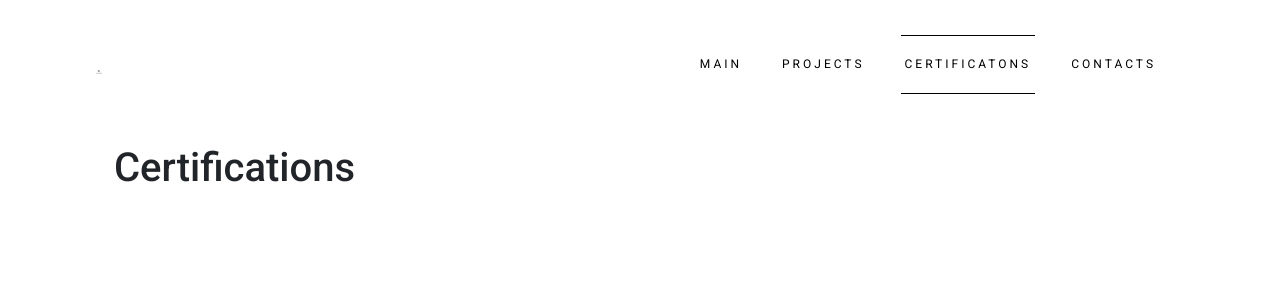
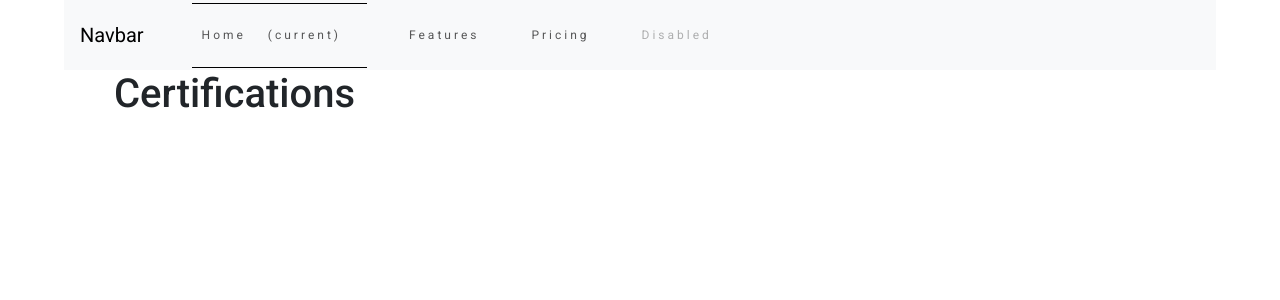
Before and after one commit to noloMRP/architect-react-web, a React (Vite) app: page /certifications in a window 1280 px wide. Shown: the top 300 px of the page. Built offline with nearby package versions, Linux system fonts and the light colour scheme.

Commit message:
Added a responsive Navbar

```diff
--- a/index.html
+++ b/index.html
@@ -20,7 +20,11 @@
       integrity="sha384-SgOJa3DmI69IUzQ2PVdRZhwQ+dy64/BUtbMJw1MZ8t5HZApcHrRKUc4W0kG879m7"
       crossorigin="anonymous"
     />
-    <script src="https://cdn.jsdelivr.net/npm/bootstrap@5.3.5/dist/js/bootstrap.bundle.min.js" integrity="sha384-k6d4wzSIapyDyv1kpU366/PK5hCdSbCRGRCMv+eplOQJWyd1fbcAu9OCUj5zNLiq" crossorigin="anonymous"></script>
+    <script
+      src="https://cdn.jsdelivr.net/npm/bootstrap@5.3.5/dist/js/bootstrap.bundle.min.js"
+      integrity="sha384-k6d4wzSIapyDyv1kpU366/PK5hCdSbCRGRCMv+eplOQJWyd1fbcAu9OCUj5zNLiq"
+      crossorigin="anonymous"
+    ></script>
     <title>Vite + React</title>
   </head>
   <body>
--- a/src/Components/Header/Header.jsx
+++ b/src/Components/Header/Header.jsx
@@ -1,38 +1,62 @@
-import { Link, useMatch, useResolvedPath } from "react-router-dom"
-import '/src/Components/Header/header.css'
+import { Link, useMatch, useResolvedPath } from "react-router-dom";
+import "/src/Components/Header/header.css";
 
-
-export default function Header(){
-
-    return(
+export default function Header() {
+  return (
     <header>
-
-            <nav>
-                <div className="logo-container">
-                    <img src="src\images\Icons\logo.svg" alt="logo" />
+      <nav class="navbar navbar-expand-lg navbar-light bg-light">
+        <a class="navbar-brand" href="#">
+          Navbar
+        </a>
+        <button
+          class="navbar-toggler"
+          type="button"
+          data-toggle="collapse"
+          data-target="#navbarNav"
+          aria-controls="navbarNav"
+          aria-expanded="false"
+          aria-label="Toggle navigation"
+        >
+          <span class="navbar-toggler-icon"></span>
+        </button>
+        <div class="collapse navbar-collapse" id="navbarNav">
+          <ul class="navbar-nav">
+            <li class="nav-item active">
+              <a class="nav-link" href="#">
+                Home <span class="sr-only">(current)</span>
+              </a>
+            </li>
+            <li class="nav-item">
+              <a class="nav-link" href="#">
+                Features
+              </a>
+            </li>
+            <li class="nav-item">
+              <a class="nav-link" href="#">
+                Pricing
+              </a>
+            </li>
+            <li class="nav-item">
+              <a class="nav-link disabled" href="#">
+                Disabled
+              </a>
+            </li>
+          </ul>
         </div>
-
-                    {/* Use Link to create custom routes using react-router-dom(simpler than using switches for different links) */}                <ul>
-                    <CustomLink to="/main">MAIN</CustomLink>
-                    <CustomLink to="/projects">PROJECTS</CustomLink>
-                    <CustomLink to="/certifications">CERTIFICATONS</CustomLink>
-                    <CustomLink to="/contacts">CONTACTS</CustomLink>
-
-                </ul>
       </nav>
     </header>
-    )
+  );
 }
 // logic for active nav link
 // Matches current path to reletive one and assigns "active" to pathname
-function CustomLink({to, children, ...props}) {
-    const resolvedPath = useResolvedPath(to)
-    const isActive = useMatch({path: resolvedPath.pathname, end: true})
-    return(
+function CustomLink({ to, children, ...props }) {
+  const resolvedPath = useResolvedPath(to);
+  const isActive = useMatch({ path: resolvedPath.pathname, end: true });
+  return (
     <li className={isActive ? "active" : ""}>
       <Link to={to} {...props}>
         {children}
       </Link>
     </li>
-    )
+  );
 }
```
Lines whose indentation alone changed are shown as unchanged.
